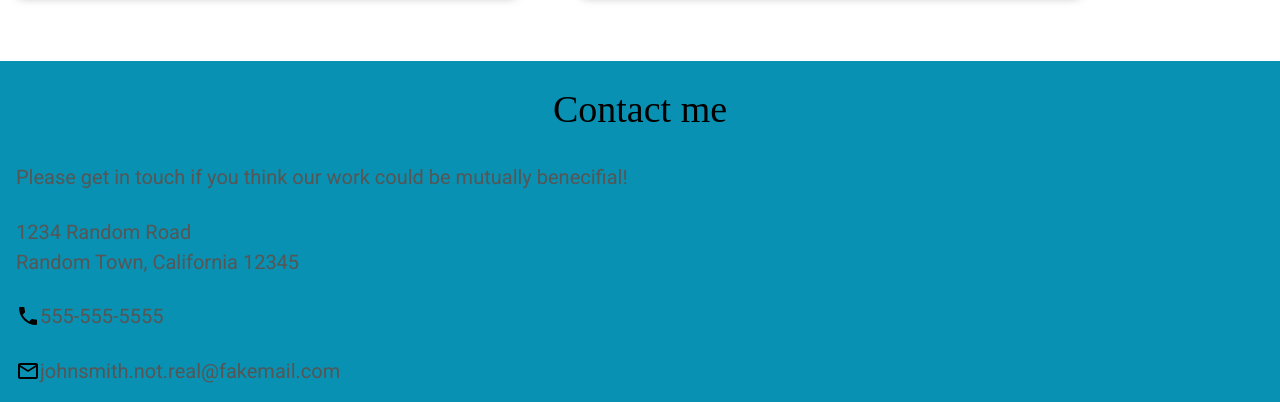
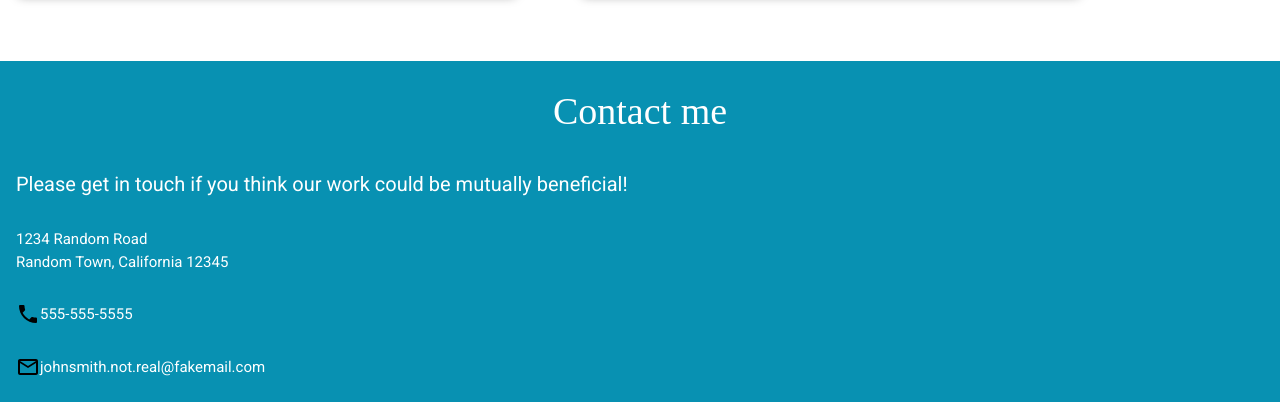
Before and after one commit to jfrb95/odin-project-homepage, a plain HTML site: page index.html in a window 1280 px wide. Shown: the part 2683-3085 px from the top of the page. Drawn offline with Linux system fonts and the light colour scheme; a web font is replaced by a local one.

Commit message:
update footer styles

```diff
--- a/index.html
+++ b/index.html
@@ -132,7 +132,7 @@
         <div id="contact-info">
             <h2>Contact me</h2>
 
-            <p>Please get in touch if you think our work could be mutually benecifial!</p>
+            <p>Please get in touch if you think our work could be mutually beneficial!</p>
 
             <p id="address">1234 Random Road<br>Random Town, California 12345</p>
 
--- a/styles.css
+++ b/styles.css
@@ -209,6 +209,17 @@ footer {
     background-color: var(--primary-color);
 }
 
+footer h2,
+footer p {
+    color: white;
+}
+
+footer #address,
+footer #phone p,
+footer #email p {
+    font-size: 15px;
+}
+
 #contact-info {
     display: flex;
     flex-direction: column;
```
